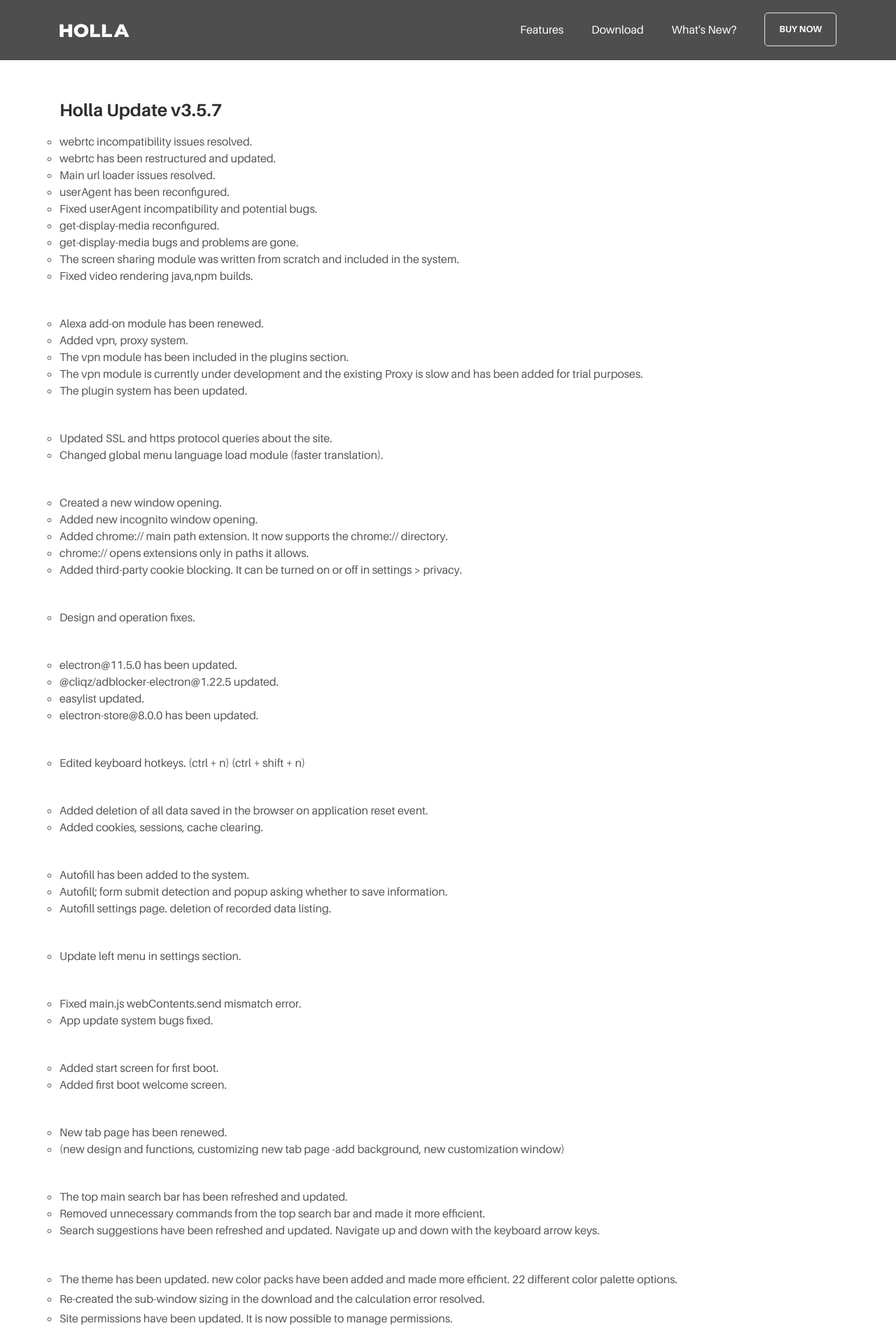
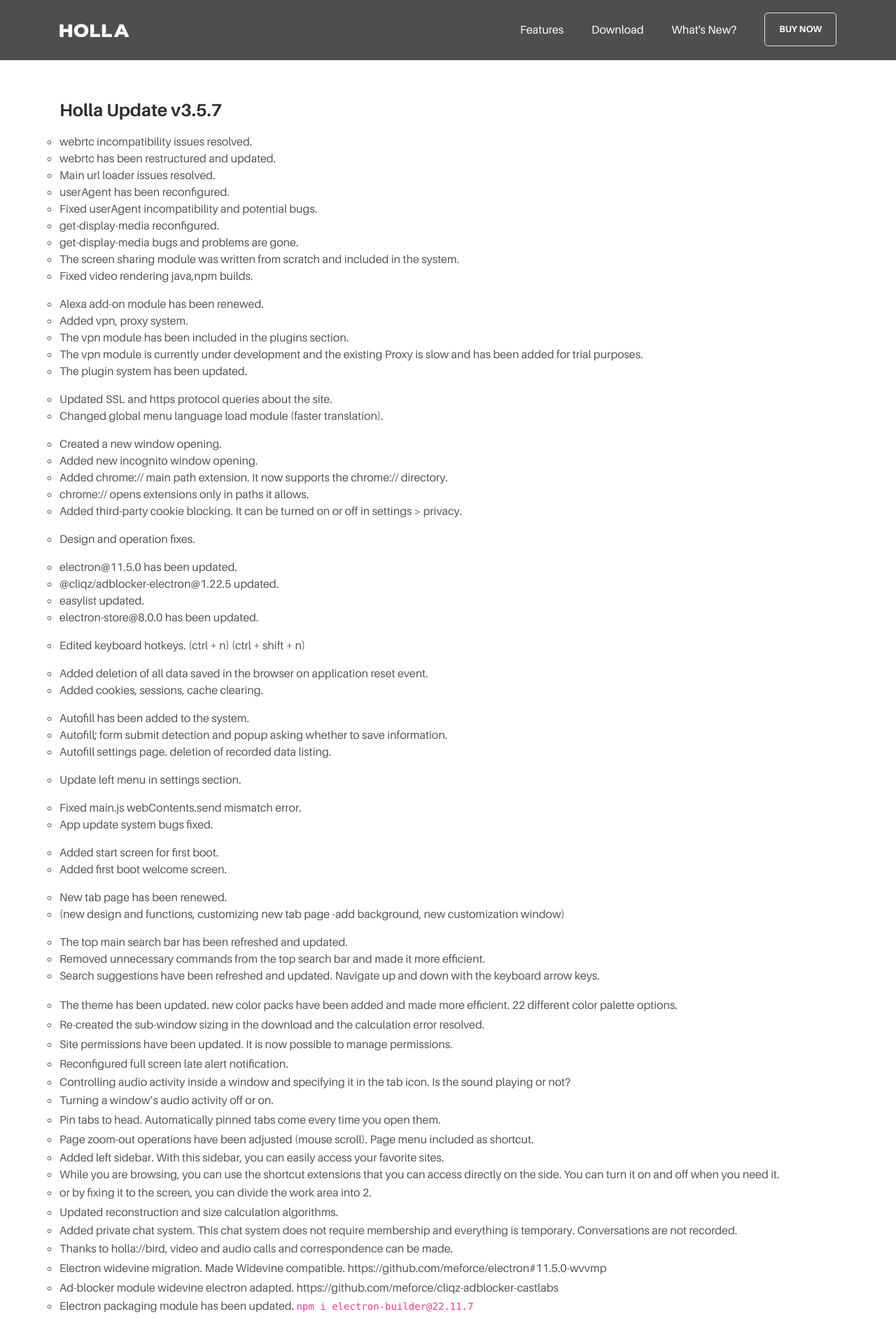
Before and after one commit to meforce/holla, a Jekyll site: the page built from docs/whats-new.html, in a window 1280 px wide. Shown: the top 1898 px of the page at 70% size. Built offline with Jekyll 4.4.1, drawn with Linux system fonts in a browser that asks for light colours; some web fonts are replaced.

Commit message:
Update whats-new.html

```diff
--- a/docs/_layouts/whats-new.html
+++ b/docs/_layouts/whats-new.html
@@ -79,7 +79,7 @@
 <li>Fixed video rendering java,npm builds.</li>
 </ul>
 
-<p><br></p>
+<p></p>
 
 <ul>
 <li>Alexa add-on module has been renewed.</li>
@@ -89,14 +89,14 @@
 <li>The plugin system has been updated.</li>
 </ul>
 
-<p><br></p>
+<p></p>
 
 <ul>
 <li>Updated SSL and https protocol queries about the site.</li>
 <li>Changed global menu language load module (faster translation).</li>
 </ul>
 
-<p><br></p>
+<p></p>
 
 <ul>
 <li>Created a new window opening.</li>
@@ -106,13 +106,13 @@
 <li>Added third-party cookie blocking. It can be turned on or off in settings &gt; privacy.</li>
 </ul>
 
-<p><br></p>
+<p></p>
 
 <ul>
 <li>Design and operation fixes.</li>
 </ul>
 
-<p><br></p>
+<p></p>
 
 <ul>
 <li>electron@11.5.0 has been updated.</li>
@@ -121,20 +121,20 @@
 <li>electron-store@8.0.0 has been updated.</li>
 </ul>
 
-<p><br></p>
+<p></p>
 
 <ul>
 <li>Edited keyboard hotkeys. (ctrl + n) (ctrl + shift + n)</li>
 </ul>
 
-<p><br></p>
+<p></p>
 
 <ul>
 <li>Added deletion of all data saved in the browser on application reset event.</li>
 <li>Added cookies, sessions, cache clearing.</li>
 </ul>
 
-<p><br></p>
+<p></p>
 
 <ul>
 <li>Autofill has been added to the system.</li>
@@ -142,34 +142,34 @@
 <li>Autofill settings page. deletion of recorded data listing.</li>
 </ul>
 
-<p><br></p>
+<p></p>
 
 <ul>
 <li>Update left menu in settings section.</li>
 </ul>
 
-<p><br></p>
+<p></p>
 
 <ul>
 <li>Fixed main.js webContents.send mismatch error.</li>
 <li>App update system bugs fixed.</li>
 </ul>
 
-<p><br></p>
+<p></p>
 
 <ul>
 <li>Added start screen for first boot.</li>
 <li>Added first boot welcome screen.</li>
 </ul>
 
-<p><br></p>
+<p></p>
 
 <ul>
 <li>New tab page has been renewed.</li>
 <li>(new design and functions, customizing new tab page -add background, new customization window)</li>
 </ul>
 
-<p><br></p>
+<p></p>
 
 <ul>
 <li>The top main search bar has been refreshed and updated.</li>
@@ -177,7 +177,7 @@
 <li>Search suggestions have been refreshed and updated. Navigate up and down with the keyboard arrow keys.</li>
 </ul>
 
-<p><br></p>
+<p></p>
 
 <ul>
 <li>
```
